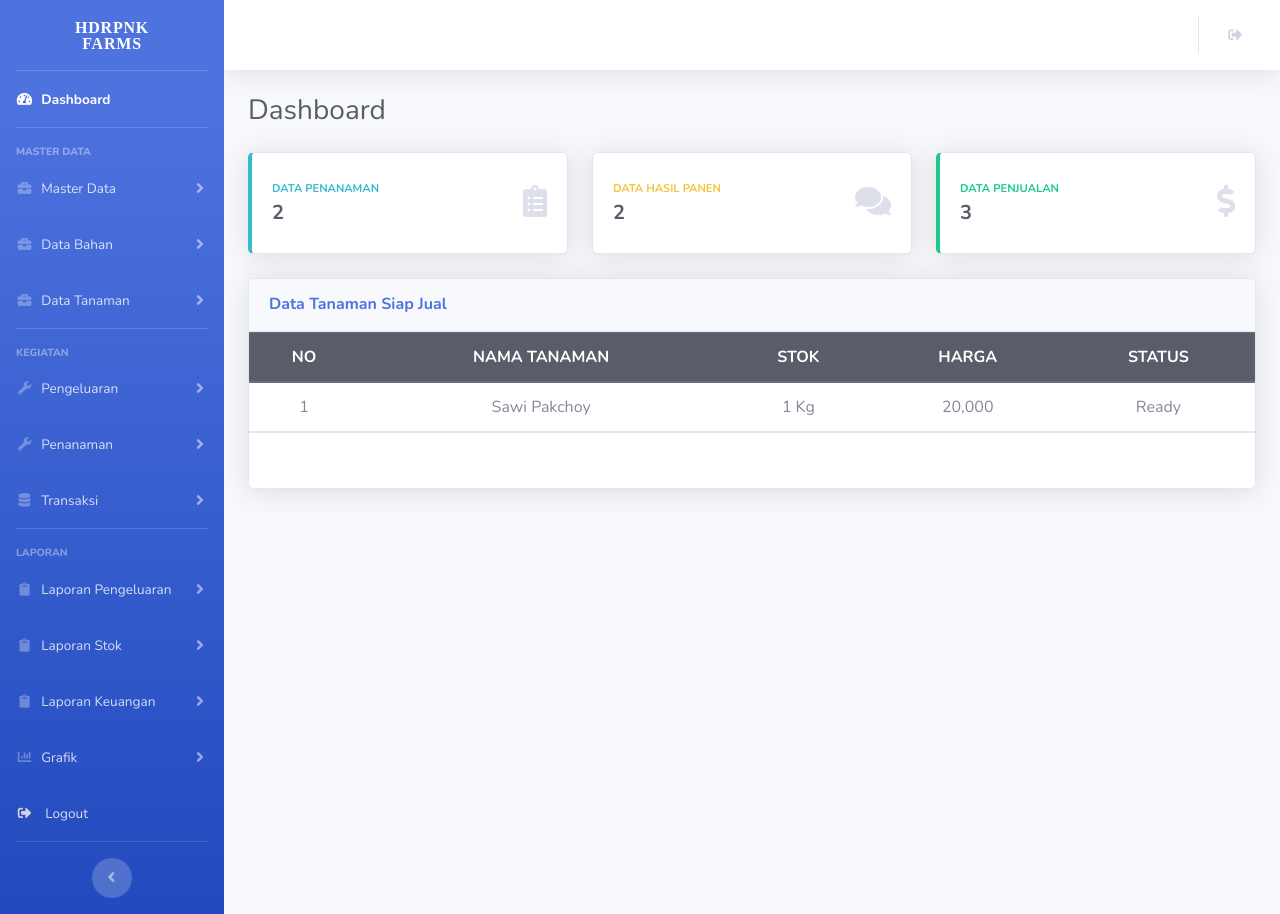
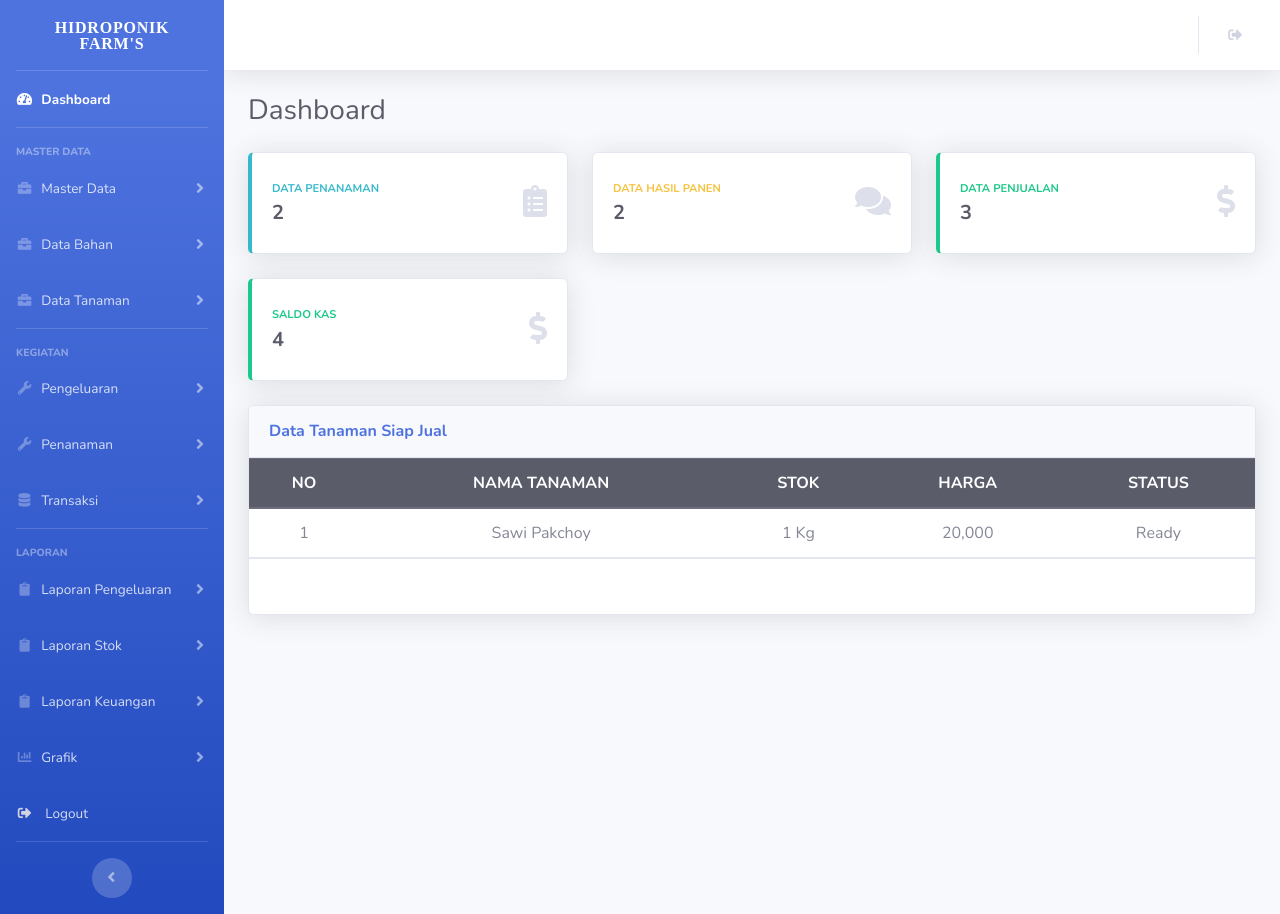
Before and after one commit to W17aya/Aplikasi_Manajemen_Hidroponik, a PHP site: page /dashboard.php in a window 1280 px wide. Run offline with PHP 8.4, Linux system fonts and the light colour scheme; data comes from the database, SQL or seed files in the repository; a stand-in replaces the project's code that opens the database connection.

Commit message:
tambah saldo kas

```diff
--- a/dashboard.php
+++ b/dashboard.php
@@ -74,6 +74,10 @@ $panen = mysqli_num_rows($sqlpanen);
 
 $sqlpenjualan = mysqli_query($con, "SELECT * FROM penjualan ");
 $penjualan = mysqli_num_rows($sqlpenjualan);
+
+$sqlkas = mysqli_query($con, "SELECT * FROM laba");
+$kas = mysqli_num_rows($sqlkas);
+
 ?>
 
 
@@ -125,6 +129,23 @@ $penjualan = mysqli_num_rows($sqlpenjualan);
                     <div class="col mr-2">
                       <div class="text-xs font-weight-bold text-success text-uppercase mb-1"> Data Penjualan</div>
                       <div class="h5 mb-0 font-weight-bold text-gray-800"><?php echo $penjualan;?></div>
+                    </div>
+                    <div class="col-auto">
+                      <i class="fas fa-dollar-sign fa-2x text-gray-300"></i>
+                    </div>
+                  </div>
+                </div>
+              </div>
+            </div>
+
+
+            <div class="col-xl-4 col-md-6 mb-4">
+              <div class="card border-left-success shadow h-100 py-2">
+                <div class="card-body">
+                  <div class="row no-gutters align-items-center">
+                    <div class="col mr-2">
+                      <div class="text-xs font-weight-bold text-success text-uppercase mb-1"> Saldo Kas</div>
+                      <div class="h5 mb-0 font-weight-bold text-gray-800"><?php echo $kas;?></div>
                     </div>
                     <div class="col-auto">
                       <i class="fas fa-dollar-sign fa-2x text-gray-300"></i>
--- a/sidebar.php
+++ b/sidebar.php
@@ -7,7 +7,7 @@
 
         </div>
 
-        <div class="fas  ">hdrpnk <br> Farms</div>
+        <div class="fas  ">Hidroponik <br> Farm's</div>
       </a>
 
       <!-- Divider -->
```
Also changed, not shown: grafik_laba.php (added, +13 -0 lines), skrip total value.php (added, +22 -0 lines).
